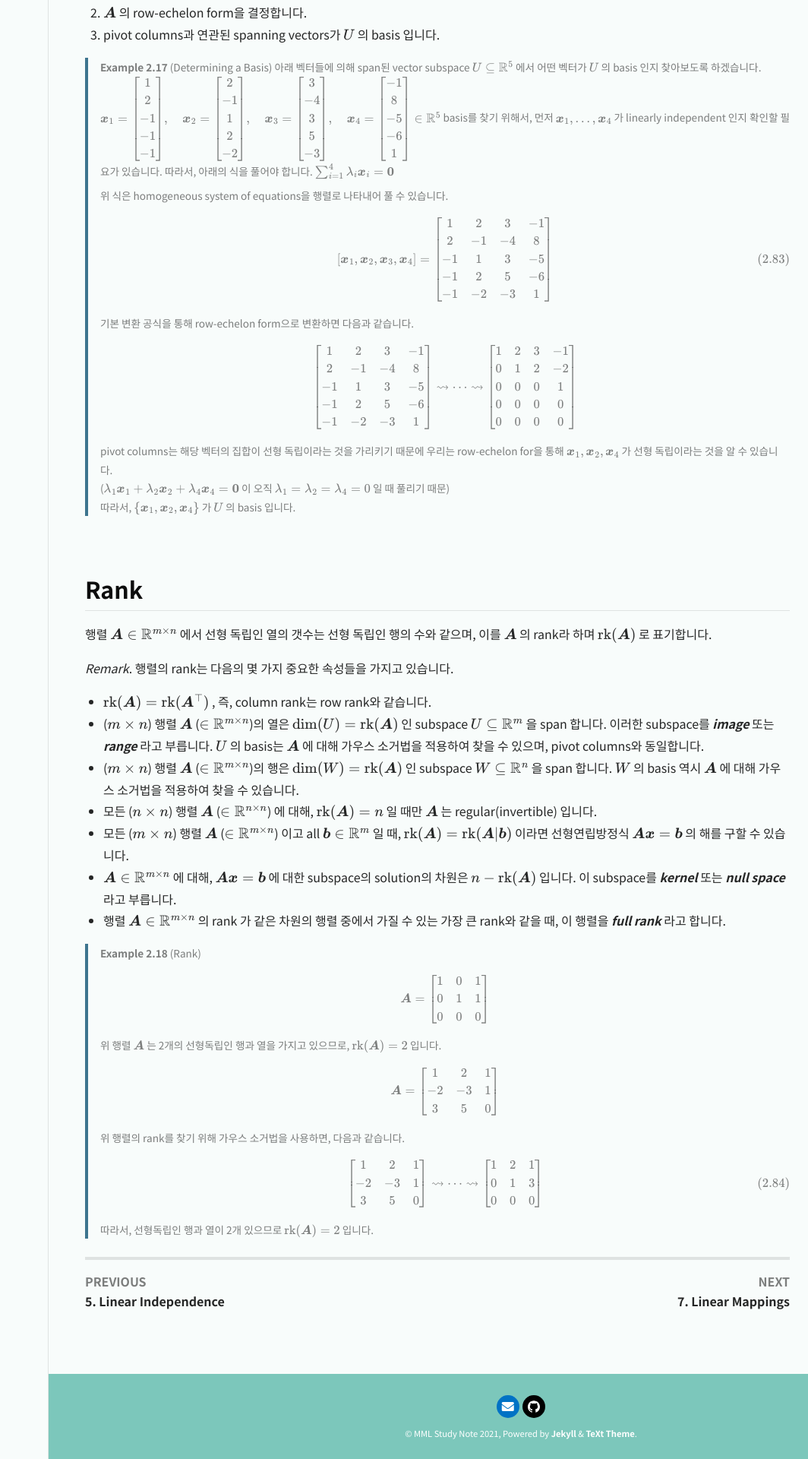
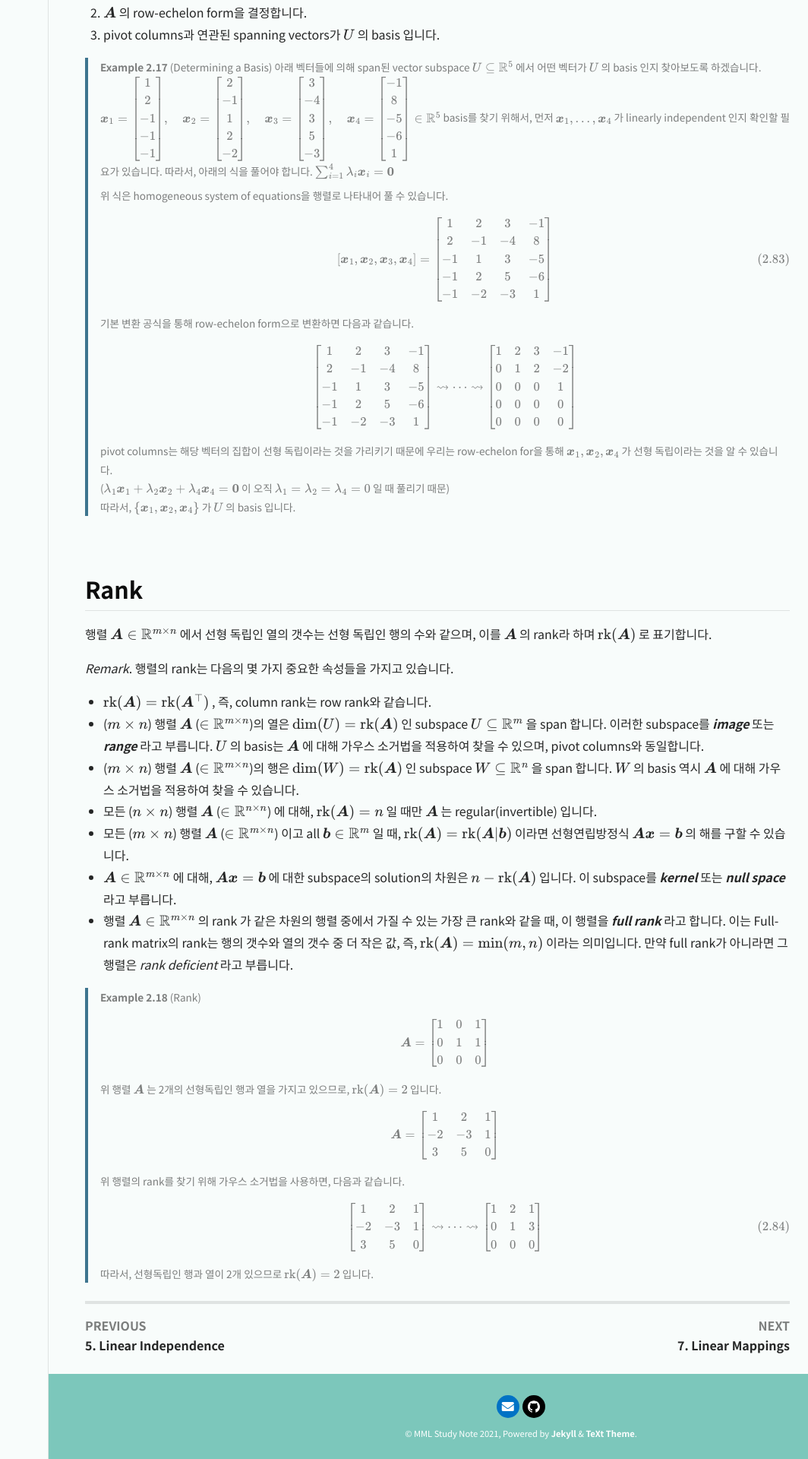
Before and after one commit to junstar92/mml-study-note, a Jekyll site: the page built from _posts/2022-07-04-ch2-6.md, in a window 1280 px wide. Shown: the part 1636-3556 px from the top of the page at 76% size, without its empty margins (216-1280 px from the left). Built offline with Jekyll 4.4.1, drawn with Linux system fonts in a browser that asks for light colours; nearby versions of some CDN libraries; formulas are drawn with MathJax 3.

Commit message:
udpate contents (ch2-4, ch2-6)

```diff
--- a/_posts/2022-07-04-ch2-6.md
+++ b/_posts/2022-07-04-ch2-6.md
@@ -81,7 +81,7 @@ $$ \boldsymbol{x} = \sum_{i=1}^k \lambda_i\boldsymbol{b}_i = \sum_{i=1}^k \psi_i
 - 모든 ($n \times n$) 행렬 $\boldsymbol{A}$ ($\in \mathbb{R}^{n \times n}$) 에 대해, $\text{rk}(\boldsymbol{A}) = n$ 일 때만 $\boldsymbol{A}$ 는 regular(invertible) 입니다.
 - 모든 ($m \times n$) 행렬 $\boldsymbol{A}$ ($\in \mathbb{R}^{m \times n}$) 이고 all $\boldsymbol{b} \in \mathbb{R}^m$ 일 때, $\text{rk}(\boldsymbol{A}) = \text{rk}(\boldsymbol{A}\|\boldsymbol{b})$ 이라면 선형연립방정식 $\boldsymbol{Ax} = \boldsymbol{b}$ 의 해를 구할 수 있습니다.
 - $\boldsymbol{A} \in \mathbb{R}^{m \times n}$ 에 대해, $\boldsymbol{Ax} = \boldsymbol{b}$ 에 대한 subspace의 solution의 차원은 $n - \text{rk}(\boldsymbol{A})$ 입니다. 이 subspace를 ***kernel*** 또는 ***null space*** 라고 부릅니다.
-- 행렬 $\boldsymbol{A} \in \mathbb{R}^{m \times n}$ 의 rank 가 같은 차원의 행렬 중에서 가질 수 있는 가장 큰 rank와 같을 때, 이 행렬을 ***full rank*** 라고 합니다.
+- 행렬 $\boldsymbol{A} \in \mathbb{R}^{m \times n}$ 의 rank 가 같은 차원의 행렬 중에서 가질 수 있는 가장 큰 rank와 같을 때, 이 행렬을 ***full rank*** 라고 합니다. 이는 Full-rank matrix의 rank는 행의 갯수와 열의 갯수 중 더 작은 값, 즉, $\text{rk}(\boldsymbol{A}) = \min(m, n)$ 이라는 의미입니다. 만약 full rank가 아니라면 그 행렬은 *rank deficient* 라고 부릅니다.
 
 
 > **Example 2.18** (Rank)
```
Also changed, not shown: _posts/2022-07-02-ch2-4.md (+1 -1 lines).
